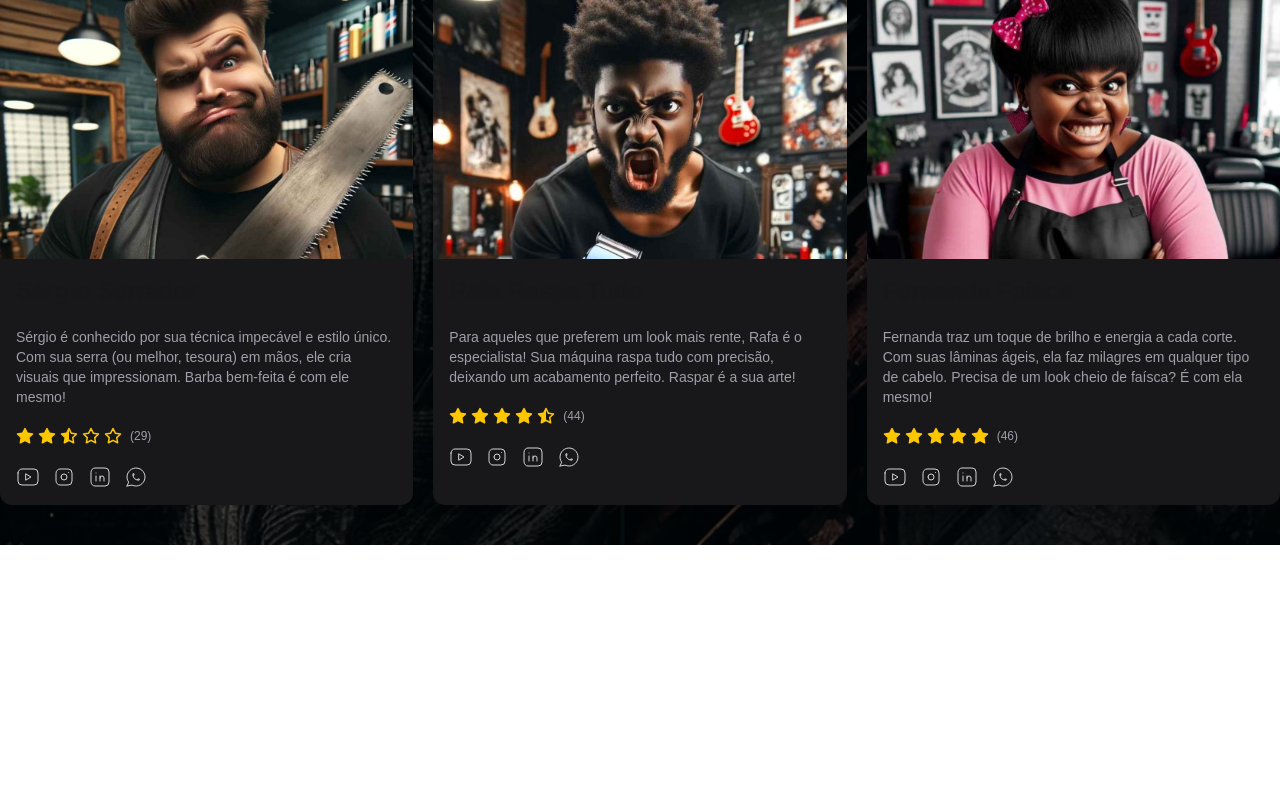
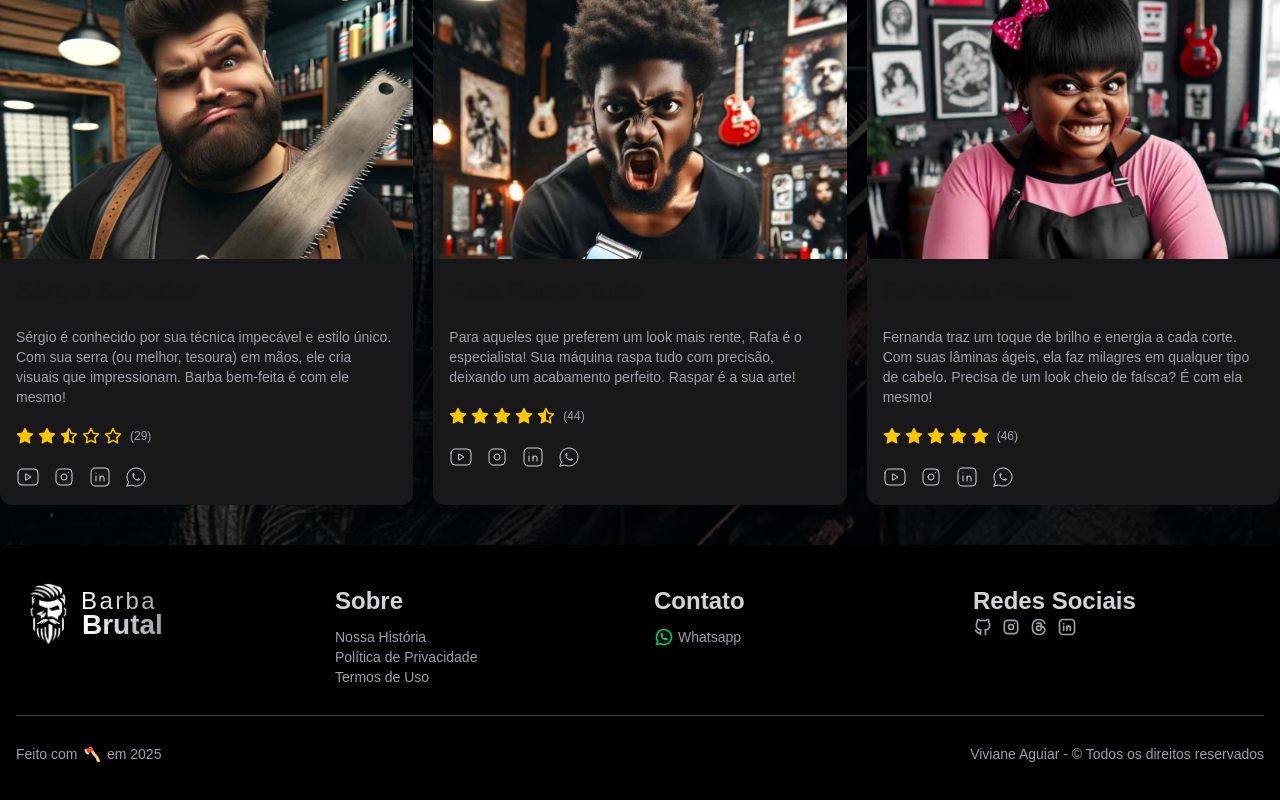
Before and after one commit to vivianezzt/barba-brutal, a Next.js app: page / in a window 1280 px wide. Shown: the part 1547-2347 px from the top of the page. Before the commit the page ends 2092 px from the top, so only its background shows below. Built offline with nearby package versions, Linux system fonts and the light colour scheme; no server answers.

Commit message:
feat: created component footer and logo

```diff
--- a/src/app/page.tsx
+++ b/src/app/page.tsx
@@ -1,5 +1,6 @@
 import OurProfessionals from "@/components/professional/OurProfessionals";
 import OurServices from "@/components/service/OurServices";
+import Footer from "@/components/shared/Footer";
 import SectionBackground from "@/components/shared/SecctionBackground";
 
 export default function Home() {
@@ -12,6 +13,7 @@ export default function Home() {
        <SectionBackground image="/banners/profissionais.webp">
         <OurProfessionals />
       </SectionBackground>
+      <Footer />
     </div>
   );
 }
--- /dev/null
+++ b/src/components/shared/Footer.tsx
@@ -0,0 +1,107 @@
+import {
+    IconBrandGithub,
+    IconBrandInstagram,
+    IconBrandLinkedin,
+    IconBrandThreads,
+    IconBrandWhatsapp,
+  } from "@tabler/icons-react";
+import Logo from "./Logo";
+
+
+  export default function Footer() {
+    const currentYear = new Date().getFullYear();
+
+    return (
+      <footer className="bg-black py-10">
+        <div className="container mx-auto px-4">
+          <div className="flex flex-col gap-7 md:flex-row">
+            <div className="flex flex-col md:w-1/4">
+              <Logo />
+            </div>
+            <div className="flex flex-col md:w-1/4">
+              <span className="mb-2.5 text-2xl font-bold text-zinc-300">
+                Sobre
+              </span>
+              <span className="cursor-pointer text-sm text-zinc-400 hover:text-zinc-500">
+                Nossa História
+              </span>
+              <span className="cursor-pointer text-sm text-zinc-400 hover:text-zinc-500">
+                Política de Privacidade
+              </span>
+              <span className="cursor-pointer text-sm text-zinc-400 hover:text-zinc-500">
+                Termos de Uso
+              </span>
+            </div>
+            <div className="flex flex-col md:w-1/4">
+              <span className="mb-2.5 text-2xl font-bold text-zinc-300">
+                Contato
+              </span>
+              <span className="text-sm text-zinc-400">
+                <a href={`mailto:${process.env.REACT_APP_EMAIL}`}>
+                  {process.env.REACT_APP_EMAIL}
+                </a>
+              </span>
+              <div className="flex items-center gap-2">
+                <a
+                  href={`https://wa.me/${process.env.REACT_APP_PHONE_NUMBER}`}
+                  target="_blank"
+                  rel="noopener noreferrer"
+                  className="flex items-center text-sm text-zinc-400 hover:text-zinc-500"
+                >
+                  <IconBrandWhatsapp size={20} className="mr-1 text-green-500" />
+                  <span>Whatsapp</span>
+                </a>
+              </div>
+            </div>
+            <div className="md:w-1/4">
+              <span className="mb-2.5 text-2xl font-bold text-zinc-300">
+                Redes Sociais
+              </span>
+              <div className="flex gap-2">
+                <a
+                  href={process.env.REACT_APP_GITHUB_URL}
+                  target="_blank"
+                  rel="noopener noreferrer"
+                  className="text-zinc-400 transition duration-300 hover:text-zinc-500"
+                >
+                  <IconBrandGithub size={20} />
+                </a>
+                <a
+                  href={process.env.REACT_APP_INSTAGRAM_URL}
+                  target="_blank"
+                  rel="noopener noreferrer"
+                  className="text-zinc-400 transition duration-300 hover:text-zinc-500"
+                >
+                  <IconBrandInstagram size={20} />
+                </a>
+                <a
+                  href={process.env.REACT_APP_THREADS_URL}
+                  target="_blank"
+                  rel="noopener noreferrer"
+                  className="text-zinc-400 transition duration-300 hover:text-zinc-500"
+                >
+                  <IconBrandThreads size={20} />{" "}
+                </a>
+                <a
+                  href={process.env.REACT_APP_LINKEDIN_URL}
+                  target="_blank"
+                  rel="noopener noreferrer"
+                  className="text-zinc-400 transition duration-300 hover:text-zinc-500"
+                >
+                  <IconBrandLinkedin size={20} />
+                </a>
+              </div>
+            </div>
+          </div>
+          <div className="mt-7 flex flex-col items-center justify-between border-t border-zinc-700 pt-7 text-sm text-zinc-400 md:flex-row">
+            <div className="flex gap-1.5">
+              <span>Feito com</span>
+              <span>🪓</span>
+              <span>em {currentYear}</span>
+            </div>
+            <span>Viviane Aguiar - &copy; Todos os direitos reservados</span>
+          </div>
+        </div>
+      </footer>
+    );
+  }
--- /dev/null
+++ b/src/components/shared/Logo.tsx
@@ -0,0 +1,31 @@
+import Image from "next/image";
+import Link from "next/link";
+
+export default function Logo() {
+  return (
+    <Link href="/" className="flex h-14 items-center">
+      <Image
+        src="/logo.png"
+        alt="Logo"
+        width={65}
+        height={65}
+        className="hidden sm:block"
+      />
+      <Image
+        src="/logo.png"
+        alt="Logo"
+        width={50}
+        height={50}
+        className="block sm:hidden"
+      />
+      <div className="flex h-full flex-col justify-center">
+        <span className="text-gradient text-xl font-extralight leading-6 tracking-widest sm:text-2xl">
+          Barba
+        </span>
+        <span className="text-gradient bebas-font pl-px text-[20px] font-bold leading-6 sm:text-[28px]">
+          Brutal
+        </span>
+      </div>
+    </Link>
+  );
+}
```
